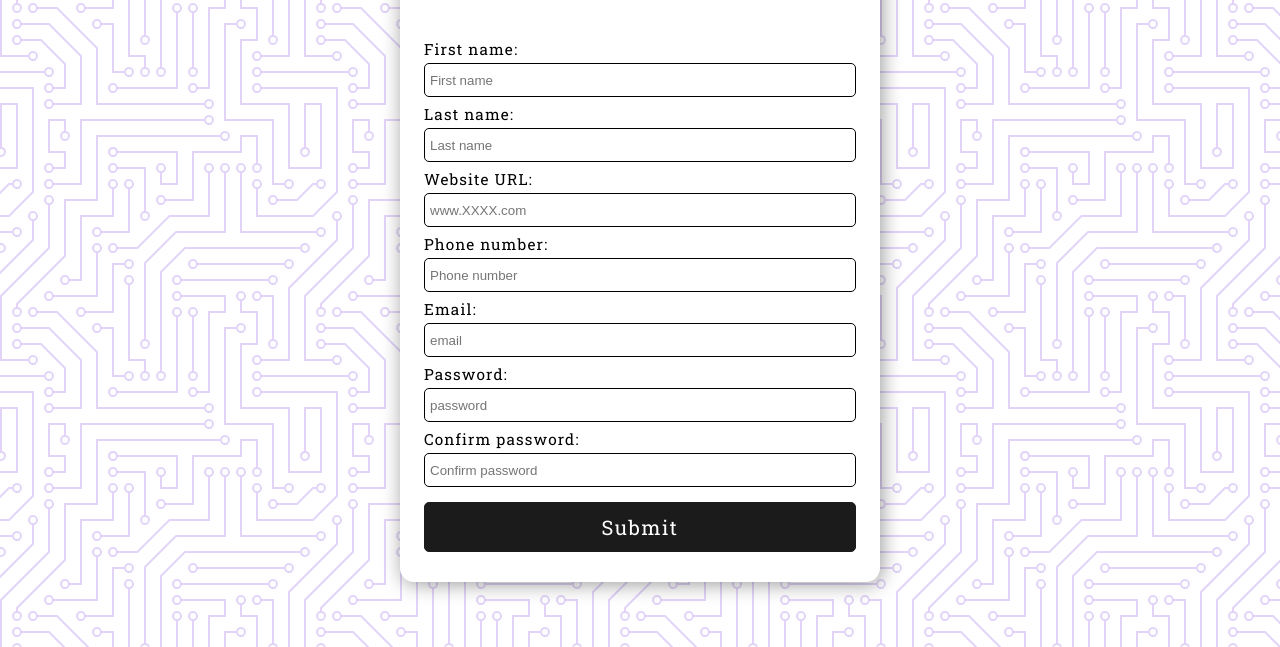
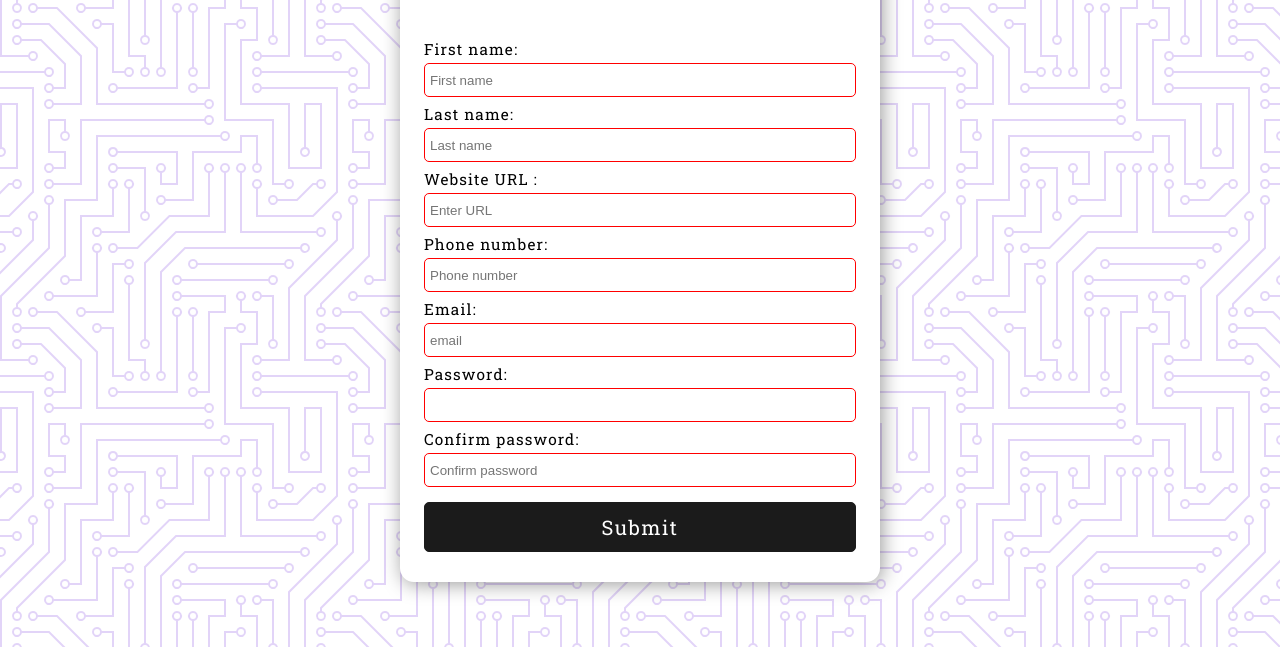
Before and after one commit to erickelninoSwift/DOM-projects, a plain HTML site: page Project 4/FormValidator-Start/index.html in a window 1280 px wide. Shown: the part 153-800 px from the top of the page. Drawn offline with Linux system fonts and the light colour scheme.

Commit message:
update regex

```diff
--- a/Project 4/FormValidator-Start/index.html
+++ b/Project 4/FormValidator-Start/index.html
@@ -17,7 +17,7 @@
 
        <div class="form-group ">
         <label for="fname">First name:</label><br>
-        <input type="text" id="fname" name="fname" placeholder="First name" required><br><br>
+        <input type="text" id="fname" name="fname" placeholder="First name" required minlength="3" maxlength="100"><br><br>
 
        </div>
 
@@ -28,15 +28,15 @@
        </div>
 
        <div class="form-group ">
-        <label for="website">Website URL:</label><br>
-        <input type="url" id="website" name="website" placeholder="www.XXXX.com"><br><br>
+        <label for="url">Website URL :</label><br>
+        <input type="url" id="website" name="url" placeholder="Enter URL" required pattern="https?:\/\/(www\.)?[-a-zA-Z0-9@:%._\+~#=]{1,256}\.[a-zA-Z0-9()]{1,6}\b[-a-zA-Z0-9()@:%_\+.~#?&"><br><br>
 
        </div>
 
        <div class="form-group ">
-
+        <!-- \+(?:[0-9]●?){6,14}[0-9]$ -->
         <label for="Phone">Phone number:</label><br>
-        <input type="tel" id="tel" name="Phone" placeholder="Phone number" required><br><br>
+        <input type="tel" id="tel" name="Phone" placeholder="Phone number" required pattern="^\+[0-9]{3}-[0-9]{3}-[0-9]{4}$"><br><br>
        </div>
 
        <div class="form-group ">
@@ -47,7 +47,7 @@
 
        <div class="form-group ">
         <label for="password">Password:</label><br>
-        <input type="password" id="password" name="password" placeholder="password" required><br><br>
+        <input type="password" id="password" name="password" required ><br><br>
 
        </div>
 
--- a/Project 4/FormValidator-Start/style.css
+++ b/Project 4/FormValidator-Start/style.css
@@ -96,3 +96,13 @@ button:focus {
   font-weight: bold;
   padding-bottom: 10px;
 }
+
+input:valid
+{
+  border: 1px solid rgb(0, 255, 0);
+}
+
+input:invalid
+{
+  border: 1px solid red;
+}
```
